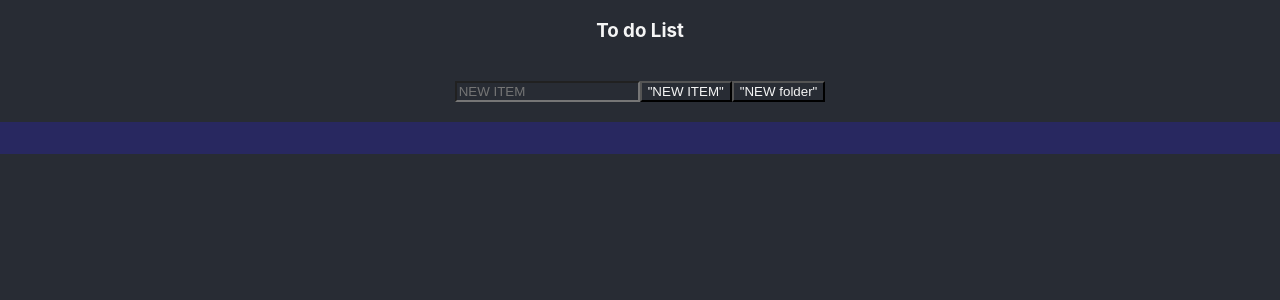
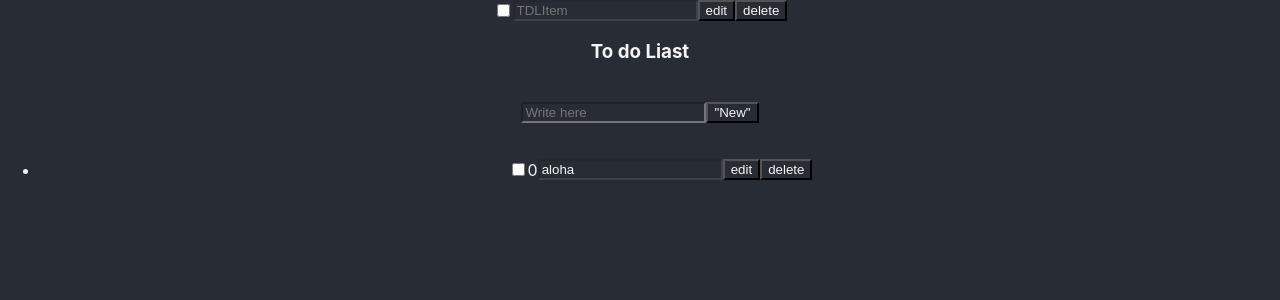
Before and after one commit to LidesSam/React-TDLIst, a React (Create React App) app: page / in a window 1280 px wide. Shown: the top 300 px of the page. Built offline with nearby package versions, Linux system fonts and the light colour scheme.

Commit message:
protoype 4

```diff
--- a/src/App.js
+++ b/src/App.js
@@ -7,6 +7,24 @@ import ItemTDL from '../src/Components/Item-tdl.js';
 
 import {BrowserRouter as Router,Switch,Route} from 'react-router-dom';
 
+
+{/*
+
+import './App.css';
+import NavBar from '../src/components/Navbar.js';
+import Header from '../src/components/MyHeader.js'
+import Home from '../src/components/Pages/Home';
+import fullpage from '../src/components/Pages/FullPage';
+import clock from '../src/components/Clock'
+import folderTDL from '../src/Components/Item-tdl';
+import listTDL from '../src/Components/Item-tdl';
+
+import {BrowserRouter as Router,Switch,Route} from 'react-router-dom';*/}
+
+
+
+
+
 class App extends Component {
 
   constructor(props) {
@@ -14,63 +32,60 @@ class App extends Component {
 
     this.state = {
         newitemdata:"",
-        list:[],
-        lastId:0
+        list:[
+          {
+            id: "0" ,
+            value:"aloha"
+          }
+        ],
+        lastID:0
     }
   }
   updateInput(key, value) {
     // update react state
     this.setState({ [key]: value });
+  }
 
+  updateNewItemData(Value){
+    this.state.newitemdata=Value
   }
 
   addItem() {
-
-    const newlastId=    this.state.lastId+1;
-    //const uniqueid= 1 + Math.random(),
     // create a new item with unique id
+    let newlastID = this.state.lastID+1
+    console.log(this.state.newitemdata)
     const newItem = {
-      id: newlastId,
+      id:newlastID,
       value: this.state.newitemdata
-    }
-
-
-  //  console.log("lid:"+newlastId)
-    var  newitemtdl = React.createElement(ItemTDL,{id:newlastId,value:this.state.newitemdata ,callbackDel:this.deleteItem.bind(newlastId)},null)
-    //new ItemTDL(newlastId,this.state.newitemdata,this.deleteItem.bind(newlastId))
-
-
-   // alert(newItem.id+" "+newItem.value+" "+this.state.lastId)
-  // create a new item with unique id
-
-
-  //  var newItem = new ItemTDL(this.LastId,this.value);
-
+    };
+    console.log(newItem.value)
     // copy current list of items
     const list = [...this.state.list];
 
     // add the new item to the list
-    //list.push(newItem);
-    list.push(newitemtdl )
+    list.push(newItem);
+
     // update state with new list, reset the new item input
     this.setState({
       list,
       newitemdata: "",
-      lastId:newlastId
+      lastID:newlastID
     });
+    //clear input box
+    var vinput=document.getElementById("itemvalueinput")
+    vinput.value=""
+
   }
 
-
   deleteItem(id) {
+    console.log("delete" +id)
     // copy current list of items
-    console.log("delete:"+id)
-    /*const list = [...this.state.list];
+    const list = [...this.state.list];
     // filter out the item being deleted
     const updatedList = list.filter(item => item.id !== id);
 
-    this.setState({ list: updatedList });*/
+    this.setState({ list: updatedList });
   }
-
 
   render() {
     return (
@@ -79,8 +94,8 @@ class App extends Component {
 
           <React.Fragment>
 
-        {/*to fast test some freatures and <ItemTDL id ="-1" value="cal" />*/}
 
+          <ItemTDL/>
 
           </React.Fragment>
 
@@ -89,43 +104,44 @@ class App extends Component {
 
 
 
-          <h3>To do List</h3>
+          <h3>To do Liast</h3>
           <br />
 
           {/* add item */}
           <input
+            id="itemvalueinput"
             type="text"
-            placeholder="NEW ITEM"
+            placeholder="Write here"
             value={this.state.newItem}
-            onChange={e => this.updateInput("newitemdata", e.target.value)}
+            onChange={e => this.updateNewItemData(e.target.value)}
           />
 
           {/* add btn */}
           <button
             onClick={() => this.addItem()}
           >
-              "NEW ITEM"
+              "New"
           </button>
 
 
-          {/* add folder */}
+          {/* add folder
           <button>
               "NEW folder"
           </button>
-
+        */}
 
           <br /> <br />
-          <div className="centerbox">
           <ul>
             {this.state.list.map(item => {
               return (
                 <li key={item.id}>
-                  {item}
+
+                  <ItemTDL id ={item.id} value ={item.value} callbackDel ={()=>this.deleteItem(item.id)}/>
+
                 </li>
               );
             })}
           </ul>
-          </div>
 
 
     </div>
--- a/src/Components/Item-tdl.js
+++ b/src/Components/Item-tdl.js
@@ -1,4 +1,5 @@
 import React from 'react';
+
 
 
 import '../App.css';
@@ -23,16 +24,17 @@ class ItemTDL extends React.Component {
 
         this.state = {
             id: props.id,
-            inEdit: false,
             value: props.value,
-            callbackDel:  props.callbackDel
+            callbackDel:  props.callbackDel,
+            inEdit: false
+
 
         }
 
     }
 
-    updateValue(value) {
-        this.state.value = value
+    updateValue(Value) {
+        this.state.value = Value
 
     }
 
@@ -47,13 +49,14 @@ class ItemTDL extends React.Component {
     enabledEditMode() {
 
         this.state.inEdit = true;
+        var vinput=document.getElementById("valueInput"+this.state.id)
+        vinput.disabled= !this.state.inEdit
 
-        var inputbox = document.getElementByid("valueInput");
-        inputbox.disabled = !this.state.inEdit
     }
     deleteitself() {
         if (typeof this.state.callbackDel == 'function') {
-            this.state.callbackDel()
+            console.log("tdl:"+this.state.id)
+            this.state.callbackDel(this.state.id)
         } else {
            console.log("no set delete callback")
         }
@@ -69,12 +72,12 @@ class ItemTDL extends React.Component {
 
                 <input type="checkbox" id="cbox" value="first_checkbox"></input>
                 <span>{this.state.id} </span>
-                <input id="valueInput" type="text" placeholder="TDLItem"
+                <input id = {"valueInput"+this.state.id} type="text" placeholder="TDLItem"
 
                     disabled={this.inEditMode()}
 
                     onChange={e => this.updateValue(e.target.value)}
-
+                    value={this.state.value}
                 >
 
                 </input>
```
Also changed, not shown: src/adtionalnotes.txt (added).
